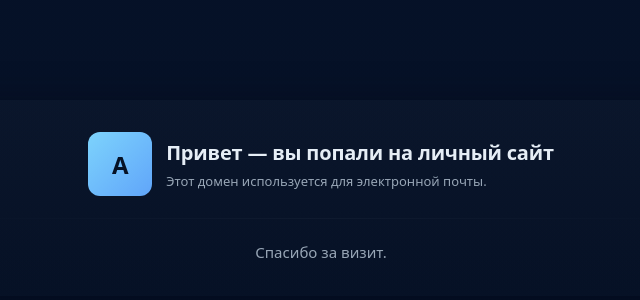
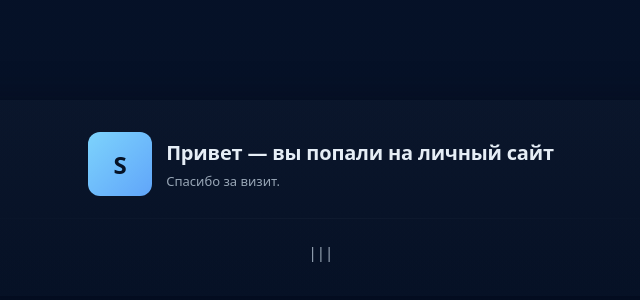
Before and after one commit to al-aziz/personal-site, a plain HTML site: page index.html in a window 1280 px wide. Shown: the part 202-502 px from the top of the page, without its empty margins (319-959 px from the left). Drawn offline with Linux system fonts and the light colour scheme.

Commit message:
Update index.html

```diff
--- a/index.html
+++ b/index.html
@@ -3,7 +3,7 @@
 <head>
   <meta charset="utf-8" />
   <meta name="viewport" content="width=device-width, initial-scale=1" />
-  <title>Личный сайт</title>
+  <title>sultanov.uz</title>
 
   <!-- Запретить индексирование -->
   <meta name="robots" content="noindex, nofollow" />
@@ -98,16 +98,16 @@
 <body>
   <main class="container" role="main" aria-labelledby="title">
     <div class="brand" aria-hidden="false">
-      <div class="badge" aria-hidden="true">А</div>
+      <div class="badge" aria-hidden="true">S</div>
       <div style="text-align:left">
         <h1 id="title">Привет — вы попали на личный сайт</h1>
-        <div class="meta" style="margin-top:6px;">Этот домен используется для электронной почты.</div>
+        <div class="meta" style="margin-top:6px;">Спасибо за визит.</div>
       </div>
     </div>
 
     <div class="divider" aria-hidden="true"></div>
 
-    <p class="lead">Спасибо за визит.</p>
+    <p class="lead">|||</p>
 
     <!-- Ничего лишнего: no links, no forms, no скриптов -->
   </main>
```
